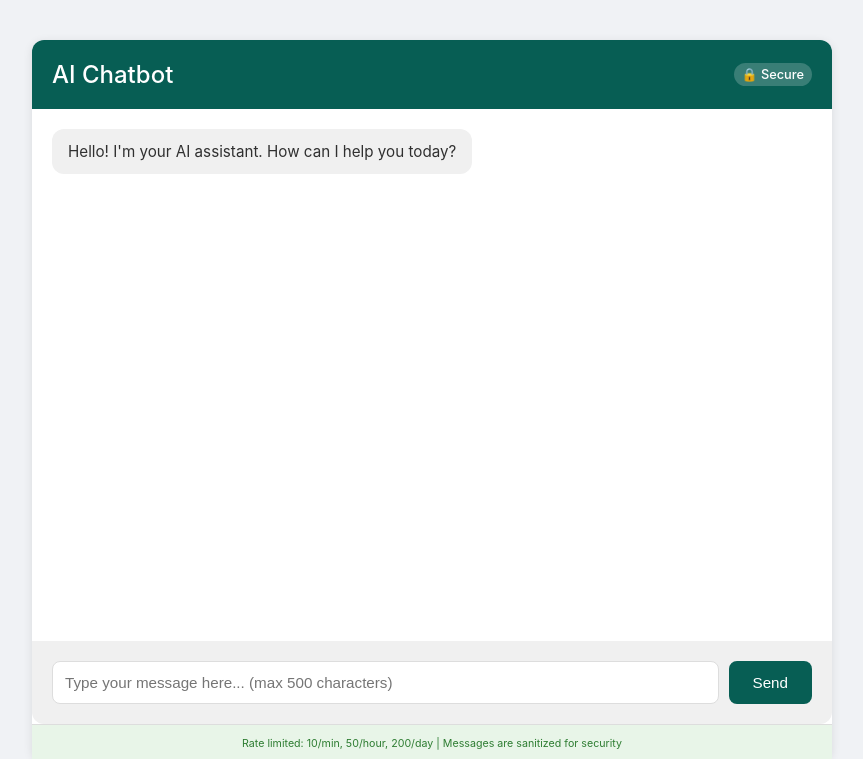
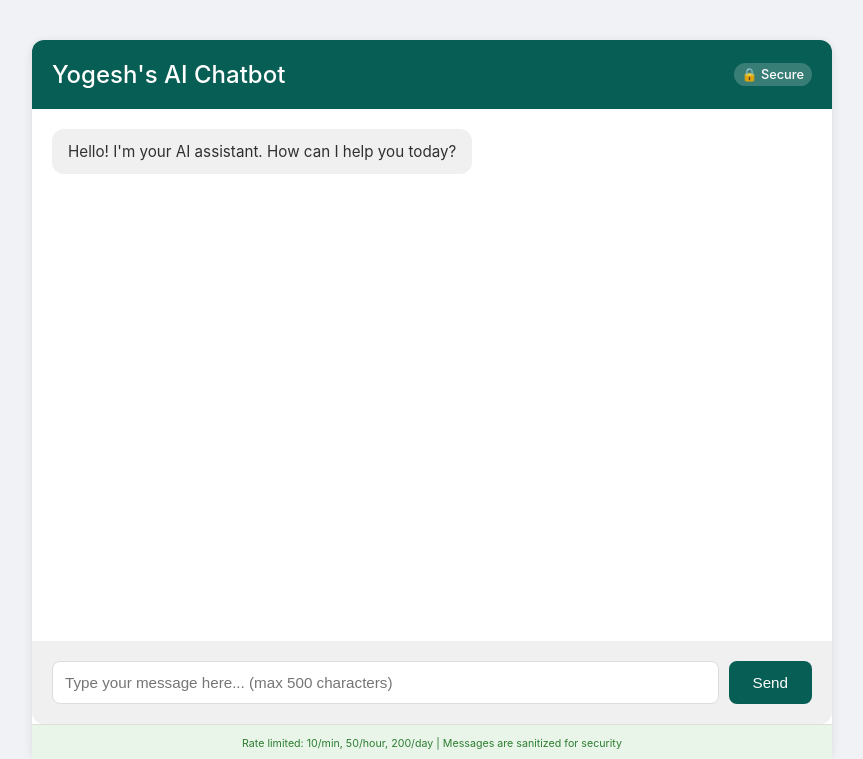
Before and after one commit to kewlyog/AI-Chatbot, a Python web app: template templates/index.html in a window 1280 px wide. Shown: the top 759 px of the page, without its empty margins (208-1071 px from the left). Run offline with Jinja, Linux system fonts and the light colour scheme; the template is opened without the code that fills it, so the values that code supplies are empty.

Commit message:
Update templates with user changes

```diff
--- a/templates/index.html
+++ b/templates/index.html
@@ -9,7 +9,7 @@
 <body>
     <div class="chat-container">
         <div class="chat-header">
-            <h1>AI Chatbot</h1>
+            <h1>Yogesh's AI Chatbot</h1>
             <div class="security-badge">🔒 Secure</div>
         </div>
         <div class="chat-messages" id="chat-messages">
```
